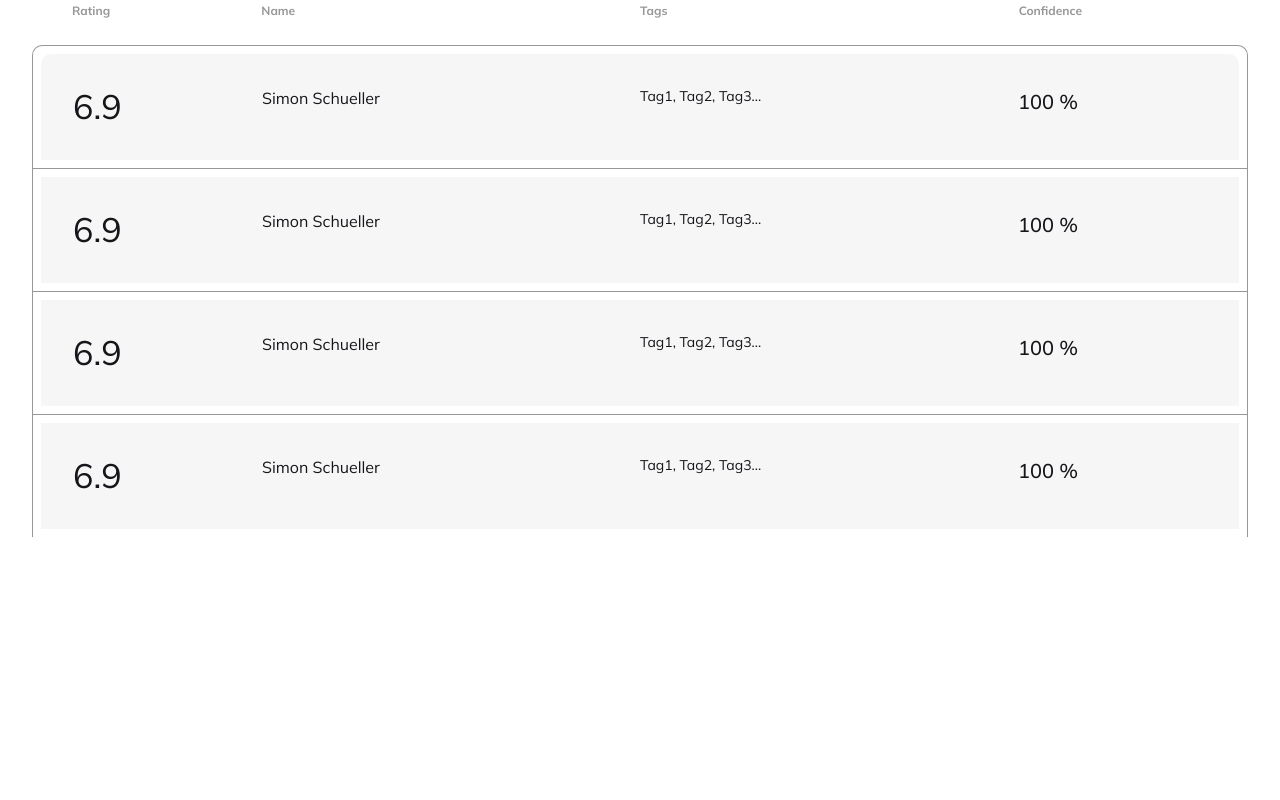
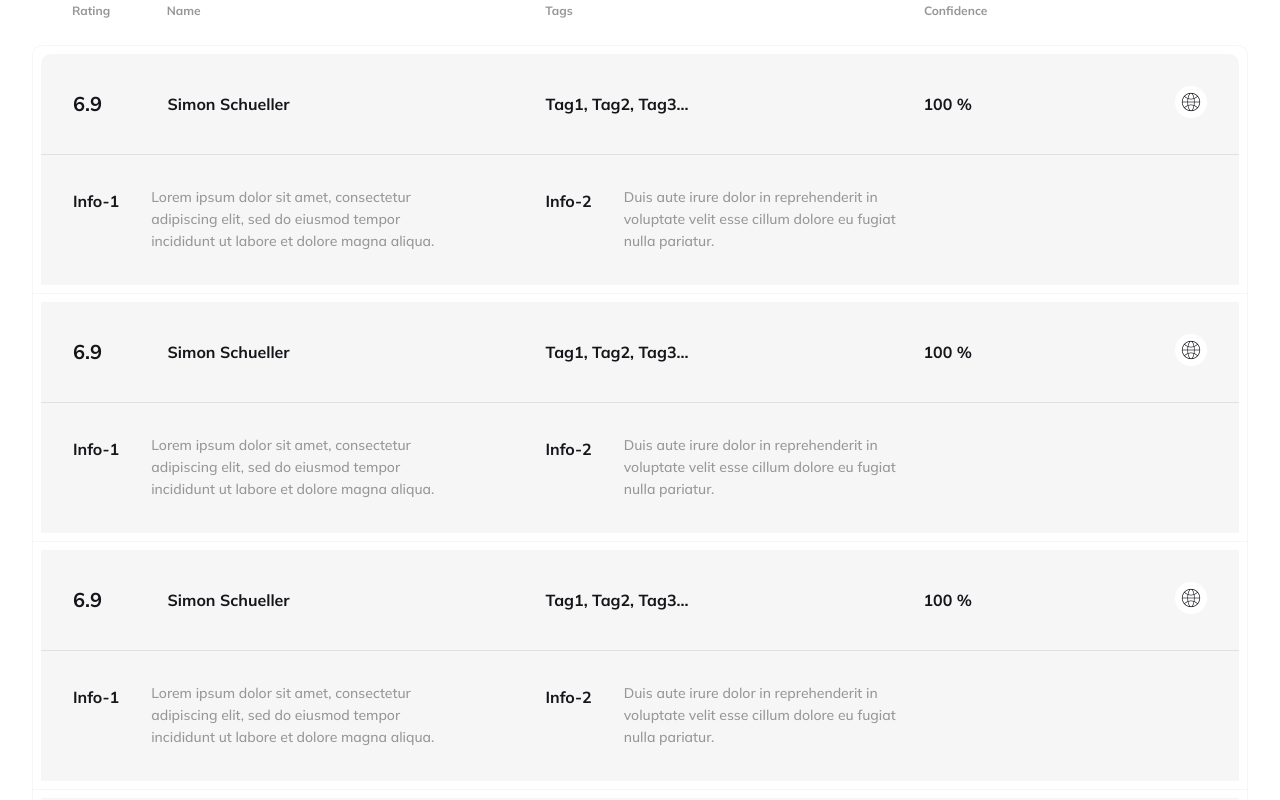
Before and after one commit to sim1029/choose-my-professor, a React (Vite) app in the folder cmp-client/: page / in a window 1280 px wide. Shown: the top 800 px of the page. Built offline with nearby package versions, Linux system fonts and the light colour scheme.

Commit message:
finish initial professor results cards

```diff
--- a/cmp-client/src/components/CardHeaders.tsx
+++ b/cmp-client/src/components/CardHeaders.tsx
@@ -6,7 +6,7 @@ const CardHeaders = () => {
   return (
     <Grid item xs={12} mb={3}>
       <Grid container px={5}>
-        <CardHeader size={2}>Rating</CardHeader>
+        <CardHeader size={1}>Rating</CardHeader>
         <CardHeader size={4}>Name</CardHeader>
         <CardHeader size={4}>Tags</CardHeader>
         <CardHeader size={2}>Confidence</CardHeader>
--- a/cmp-client/src/components/ProfessorCard.tsx
+++ b/cmp-client/src/components/ProfessorCard.tsx
@@ -4,6 +4,8 @@ import Stack from "@mui/material/Stack";
 import Box from "@mui/material/Box";
 import Typography from "@mui/material/Typography";
 import Divider from "@mui/material/Divider";
+import LanguageIcon from "@mui/icons-material/Language";
+import internet from "../assets/internet.png";
 
 interface ProfessorCardProps {
   isTopCard?: boolean;
@@ -25,12 +27,14 @@ const ProfessorCard = ({ isTopCard }: ProfessorCardProps) => {
                 border: 1.5,
                 borderBottom: 0,
                 p: 1,
+                borderColor: "primary.main",
               }
             : {
                 color: "primary.dark",
                 border: 1.5,
                 borderBottom: 0,
                 p: 1,
+                borderColor: "primary.main",
               }
         }
       >
@@ -51,25 +55,83 @@ const ProfessorCard = ({ isTopCard }: ProfessorCardProps) => {
                   color: "secondary.main",
                 }
           }
+          alignItems="center"
         >
-          <Grid item xs={2}>
-            <Typography variant={"h4"}>6.9</Typography>
+          <Grid item xs={1}>
+            <Typography variant={"h6"} fontWeight="bold">
+              6.9
+            </Typography>
           </Grid>
           <Grid item xs={4}>
-            <Typography variant={"body1"}>Simon Schueller</Typography>
+            <Typography variant={"body1"} fontWeight="bold">
+              Simon Schueller
+            </Typography>
           </Grid>
           <Grid item xs={4}>
-            <Typography variant={"body2"}>Tag1, Tag2, Tag3...</Typography>
+            <Typography variant={"body1"} fontWeight="bold">
+              Tag1, Tag2, Tag3...
+            </Typography>
           </Grid>
           <Grid item xs={2}>
-            <Typography variant={"h6"}>100 %</Typography>
+            <Typography variant={"body1"} fontWeight="bold">
+              100 %
+            </Typography>
           </Grid>
-          {/* <Stack direction="row" justifyContent="center">
-            <Typography variant={"caption"}>
-              This is a summary of the professor's data produced by the model.
-              Or some other content is going to go here haven't decided yet
-            </Typography>
-          </Stack> */}
+          <Grid item xs={1} container justifyContent="end">
+            <a href="https://www.ratemyprofessors.com/">
+              <img src={internet} width={32}></img>
+            </a>
+          </Grid>
+        </Grid>
+        <Divider></Divider>
+        <Grid
+          container
+          p={4}
+          color="secondary"
+          sx={{
+            bgcolor: "primary.main",
+            color: "secondary.main",
+          }}
+          alignItems="center"
+        >
+          <Grid item xs={5}>
+            <Stack direction="row" spacing={4}>
+              <Typography
+                variant={"subtitle1"}
+                fontWeight="bold"
+                flexShrink={0}
+              >
+                Info-1
+              </Typography>
+              <Typography
+                variant={"subtitle2"}
+                sx={{ maxWidth: 300 }}
+                color="primary.dark"
+              >
+                Lorem ipsum dolor sit amet, consectetur adipiscing elit, sed do
+                eiusmod tempor incididunt ut labore et dolore magna aliqua.
+              </Typography>
+            </Stack>
+          </Grid>
+          <Grid item xs={7}>
+            <Stack direction="row" spacing={4}>
+              <Typography
+                variant={"subtitle1"}
+                flexShrink={0}
+                fontWeight="bold"
+              >
+                Info-2
+              </Typography>
+              <Typography
+                variant={"subtitle2"}
+                sx={{ maxWidth: 300 }}
+                color="primary.dark"
+              >
+                Duis aute irure dolor in reprehenderit in voluptate velit esse
+                cillum dolore eu fugiat nulla pariatur.
+              </Typography>
+            </Stack>
+          </Grid>
         </Grid>
       </Paper>
     </Grid>
```
Also changed, not shown: cmp-client/src/assets/internet.png (added).
